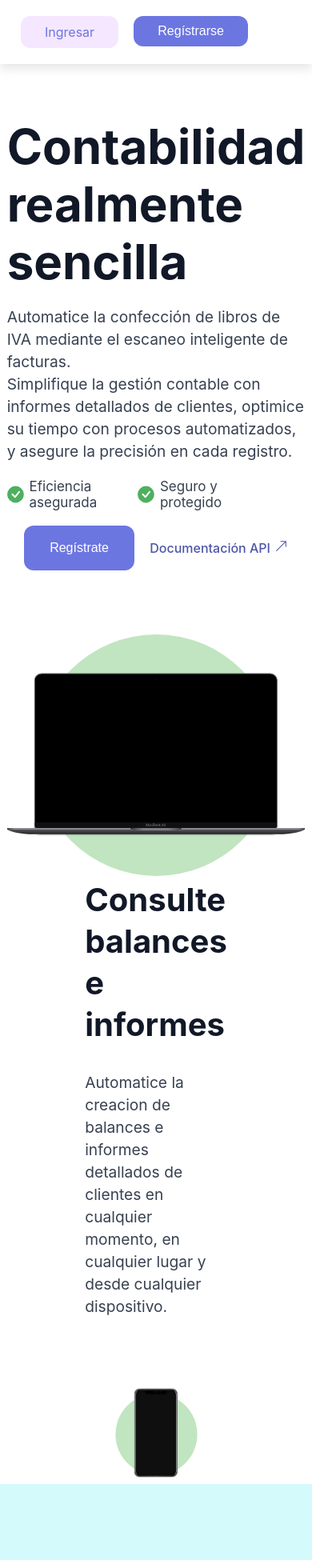
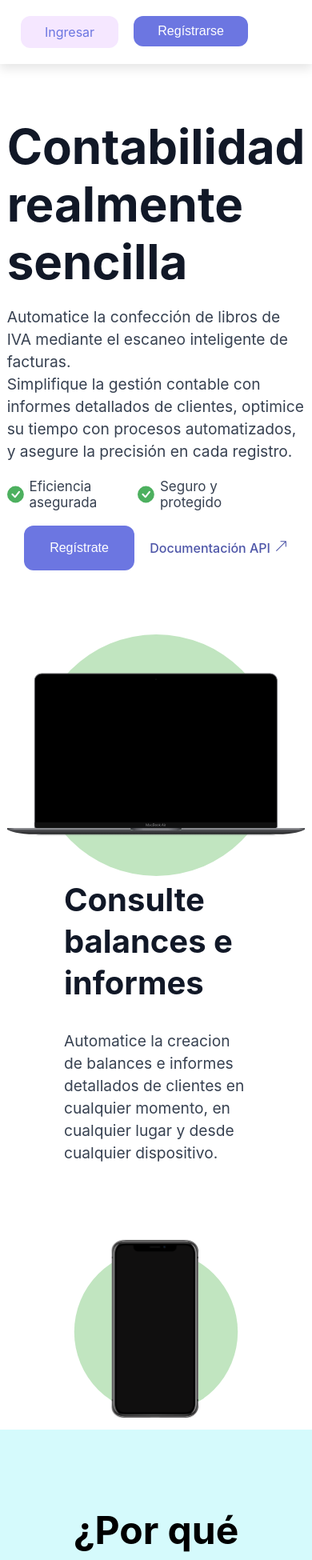
Before and after one commit to MelinaZarateB/Front-contable, a React (Vite) app: page / in a window 390 px wide. Shown: the top 1950 px of the page at 80% size. Built offline with nearby package versions, Linux system fonts and the light colour scheme.

Commit message:
Fix resposive style

```diff
--- a/src/components/Landing/NextSection/NextSection.css
+++ b/src/components/Landing/NextSection/NextSection.css
@@ -45,9 +45,11 @@
         align-items: center;
     }
     .section-next-text {
-        order: -1; /* Cambia el orden del texto para que aparezca primero */
+        order: -1;
+        width: 100%;
     }
     .section-next-image {
-        order: 1; /* Mantiene el orden de la imagen después del texto */
+        order: 1;
+        width: 100%;
     }
 }
```
